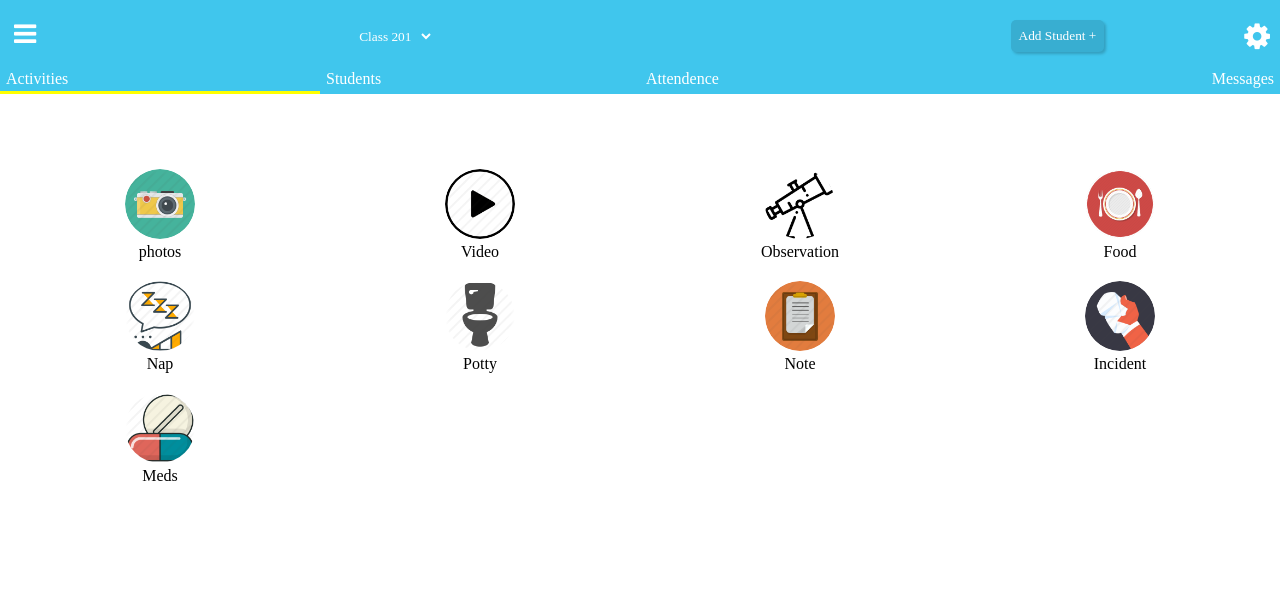
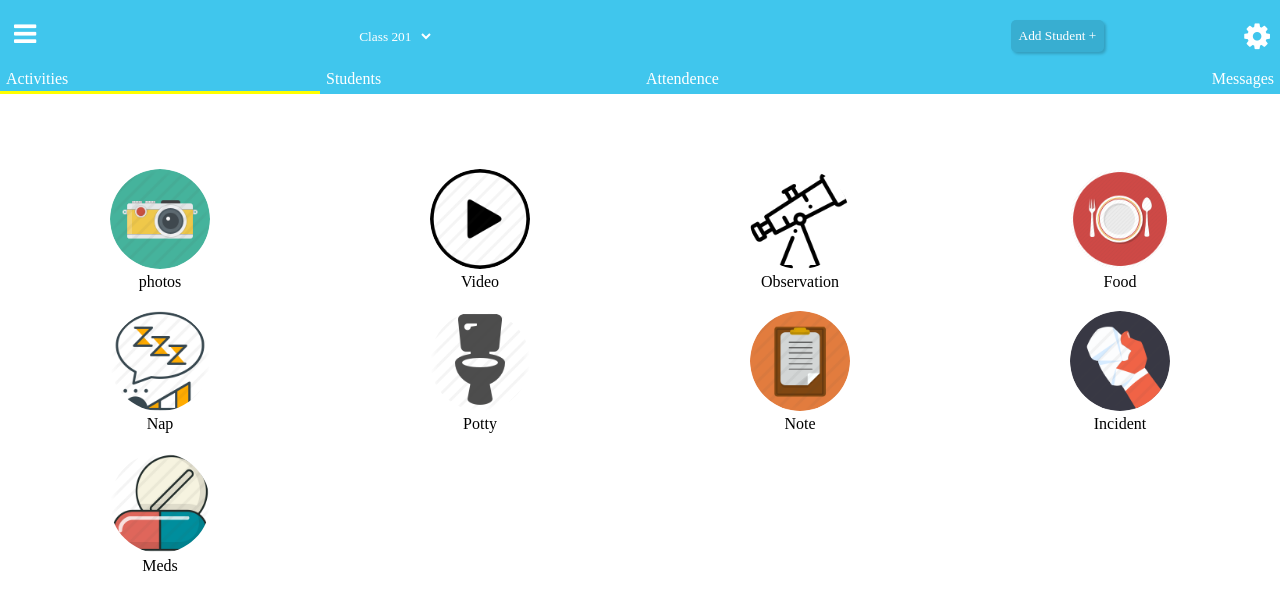
Before and after one commit to Keshaverma009/kinder, a PHP site: page / in a window 1280 px wide. Shown: the top 610 px of the page. Run offline with PHP 8.4, Linux system fonts and the light colour scheme.

Commit message:
Update main.css

```diff
--- a/main.css
+++ b/main.css
@@ -130,8 +130,8 @@
 }
 
 #main_section #activities .each_activity .each_activity_circle img{
-	width: 70px;
-	height: 70px;
+	width: 100px;
+	height: 100px;
 	border-radius: 50%;
 	margin: 10px 10px 0px 10px;
 }
```
